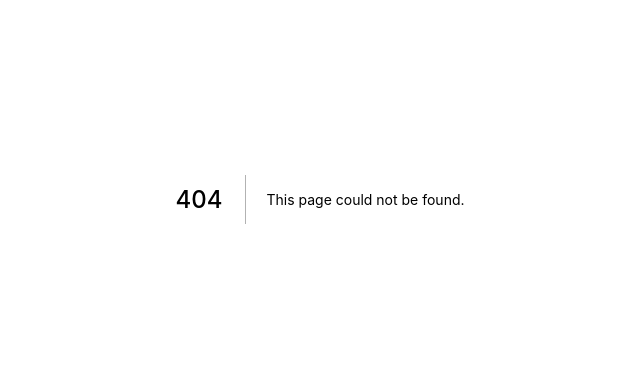
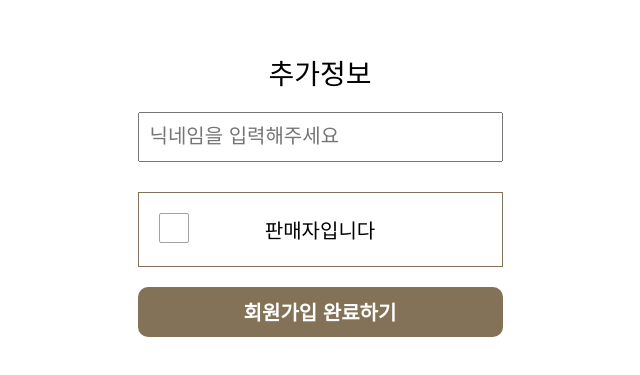
Before and after one commit to Team-Just-Do-it/Down-to-Earth, a Next.js app: page /join_info in a window 1280 px wide. Before the commit this address had no page. Shown: the part 201-576 px from the top of the page, without its empty margins (320-960 px from the left). Built offline with nearby package versions, Linux system fonts and the light colour scheme; what emotion-reset would draw is missing.

Commit message:
💄 Add: join form additional info

```diff
--- /dev/null
+++ b/src/pages/join_info.tsx
@@ -0,0 +1,74 @@
+import React, { useState } from "react";
+import type { NextPage } from "next";
+import styled from "@emotion/styled"
+
+const Join: NextPage = () => {
+
+  return (
+    <JoinInfoContainer>
+      <JoinForm>
+        <h2>추가정보</h2>
+        <label htmlFor="user-nickname"></label>
+        <input type="text" id="user-nickname" placeholder="닉네임을 입력해주세요"/>
+        {/* {idError && <TextAlert>아이디 또는 비밀번호가 일치하지 않습니다.</TextAlert>}  */}
+        <CheckButton>판매자입니다</CheckButton>
+        <JoinButton type="button">회원가입 완료하기</JoinButton>
+      </JoinForm>
+    </JoinInfoContainer>
+  )
+}
+export default Join;
+
+const JoinInfoContainer = styled.section`
+  display: flex;
+  justify-content: center;
+  align-items: center;
+  width: 100%;
+  height: 100vh;
+
+`
+const JoinForm = styled.form`
+  display: flex;
+  flex-direction: column;
+  align-items: center;
+  width: 365px;
+
+  h2 {
+    font-size: 28px;
+    font-weight: 500;
+    margin-bottom: 20px;
+  }
+  input {
+    width: 100%;
+    height: 50px;
+    box-sizing: border-box;
+    padding: 10px;
+    margin-bottom: 20px;
+    font-size: 20px;
+  }
+  button {
+    width: 100%;
+    font-size: 20px;
+    margin: 10px 0 10px 0;
+
+    &:hover{
+    opacity: 0.3;
+    transition-duration: 0.3s;
+    }
+  }
+`
+const CheckButton = styled.button`
+  height: 75px;
+  background: url("/assets/check.svg") no-repeat 20px 20px;
+  box-sizing: border-box;
+  padding: 10px;
+  background-color: #FFF;
+  border: 1px solid #847258;
+`
+const JoinButton = styled.button`
+  background-color: #847258;
+  color: #FFF;
+  border-radius: 10px;
+  font-weight: bold;
+  height: 50px;
+`
```
